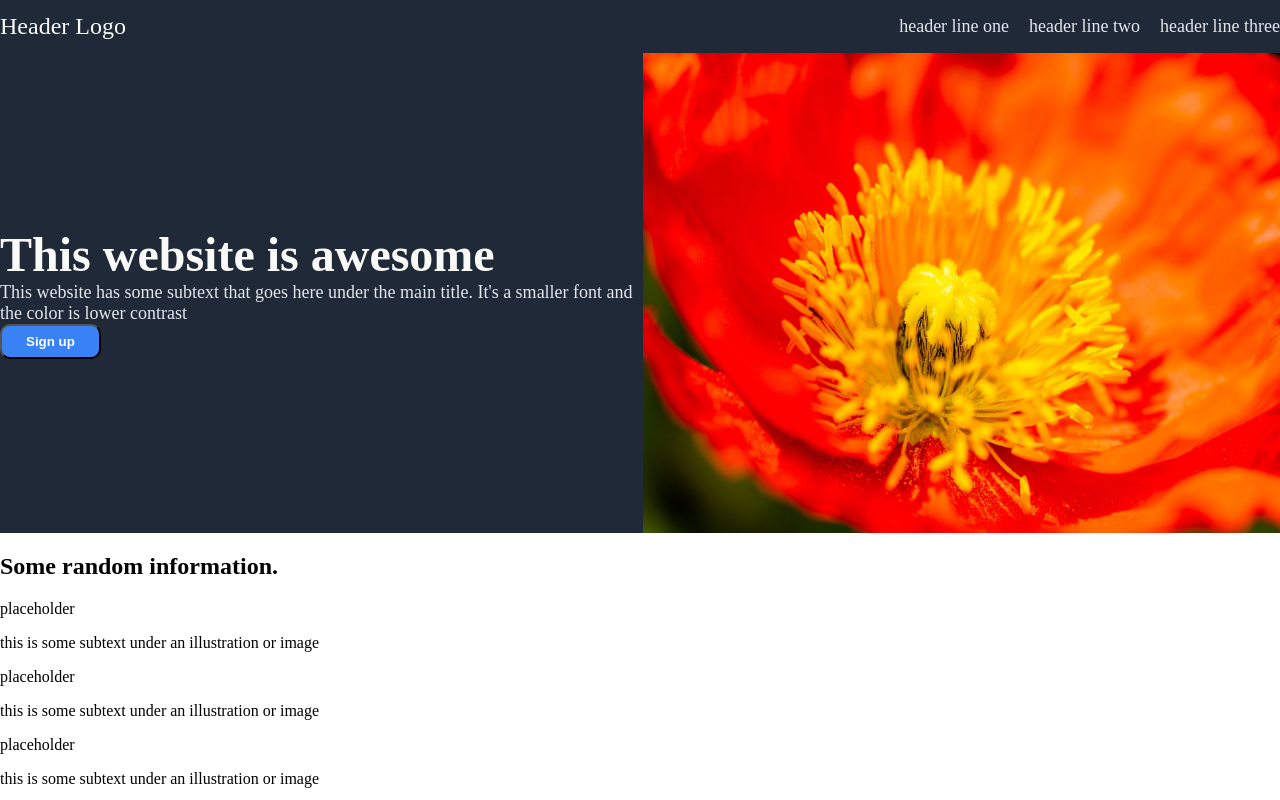
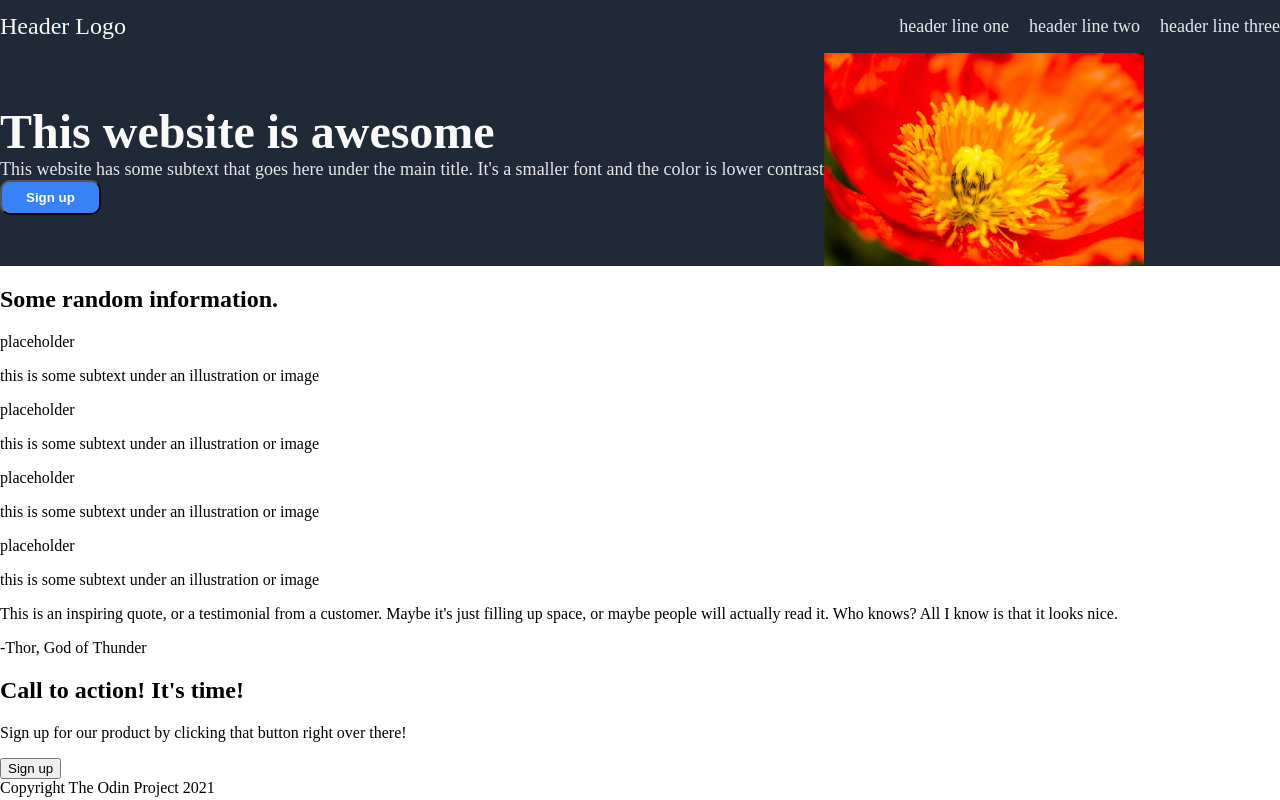
Before and after one commit to hpham474/odin-landing-page, a plain HTML site: page index.html in a window 1280 px wide. Shown: the top 800 px of the page. Drawn offline with Linux system fonts and the light colour scheme.

Commit message:
adjust picture size

```diff
--- a/index.html
+++ b/index.html
@@ -28,7 +28,7 @@
                 </p>
                 <button class="sign-up">Sign up</button>
             </div>
-            <img src="images/flower.jpg" alt="Stock photo of a flower" height="480" width="637">
+            <img src="images/flower.jpg" alt="Stock photo of a flower" height="213" width="320">
         </div>
         <div class="information">
             <h2 class="information-header">
```
